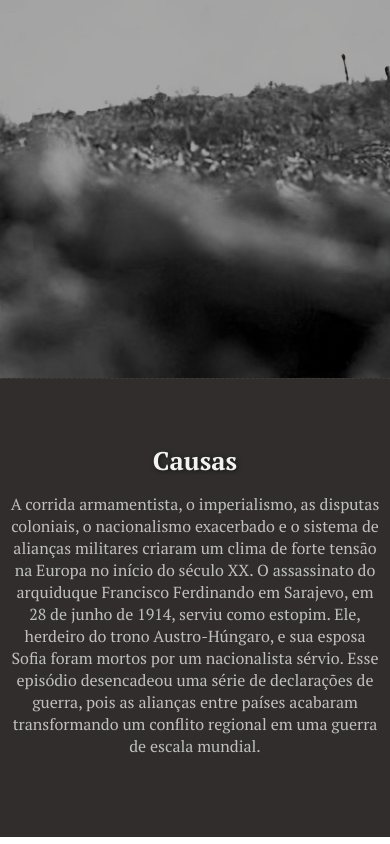
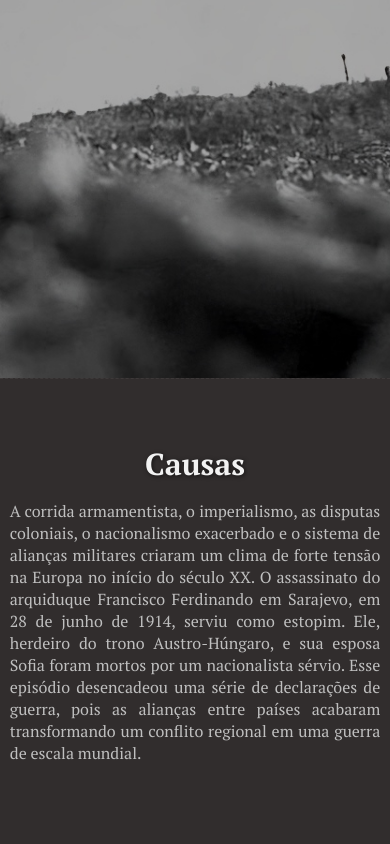
Before and after one commit to Project-WarFront/PrimeiraGuerra, a plain HTML site: page index.html in a window 390 px wide. Shown: the part 595-1439 px from the top of the page. Drawn offline with Linux system fonts and the light colour scheme; a script that the page names is missing.

Commit message:
Update style.css

```diff
--- a/css/style.css
+++ b/css/style.css
@@ -112,15 +112,15 @@ img {
 
 
 
-
 section {
   padding: 64px 0;
   border-top: 1px dashed rgba(255,255,255,0.06);
   background: var(--c4);
+
 }
 
 section h2 {
-  font-size: clamp(1.6rem, 2.5vw, 2.2rem);
+  font-size: clamp(1.9rem, 2.5vw, 2.2rem);
   margin: 0 0 0.75rem;
   color: var(--c1);
   text-align: center;
@@ -131,6 +131,7 @@ section p.lead {
   color: var(--c2);
   font-weight: 400;
   text-align: center;
+  text-align: justify;
 }
 
 /* Responsividade */
```
